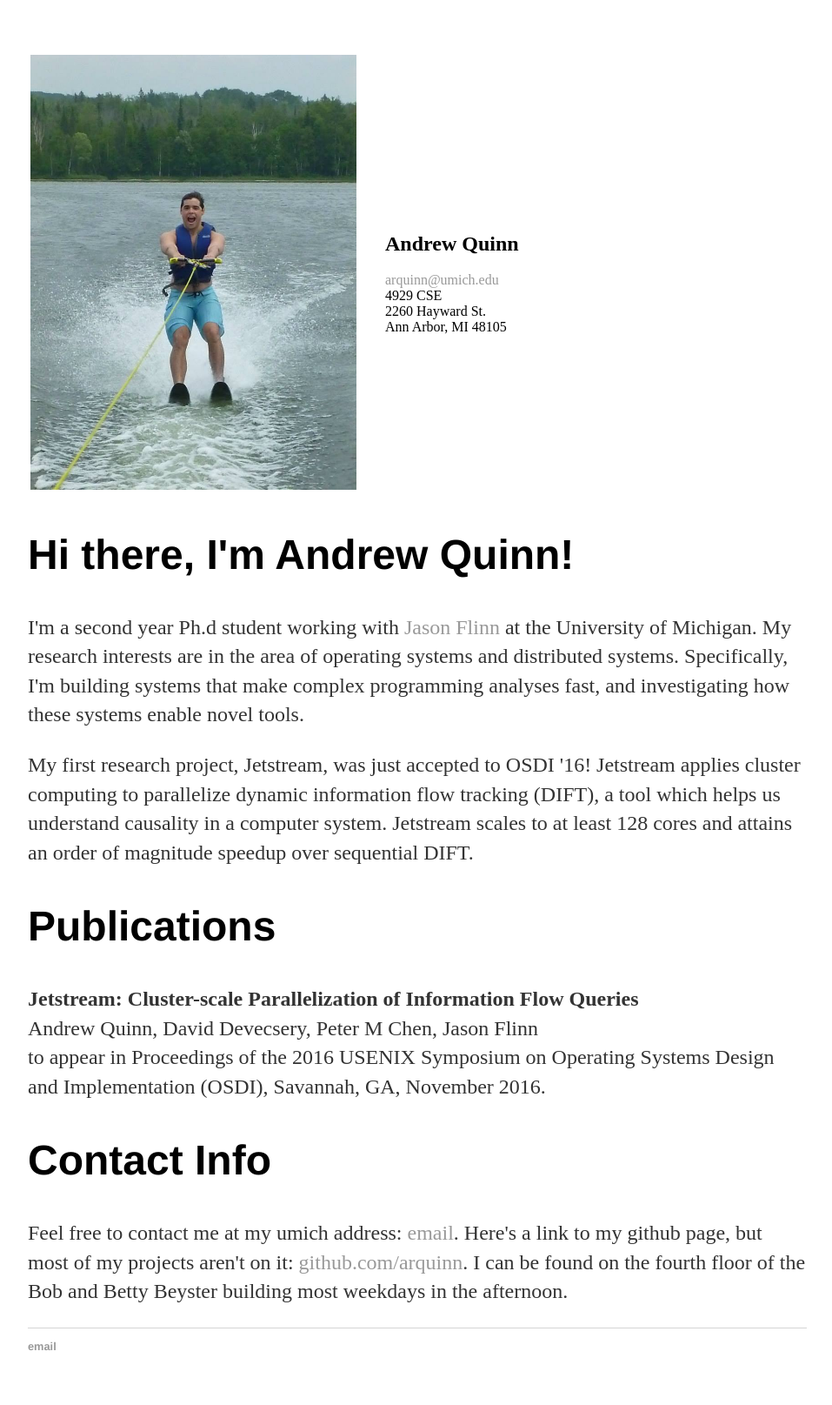
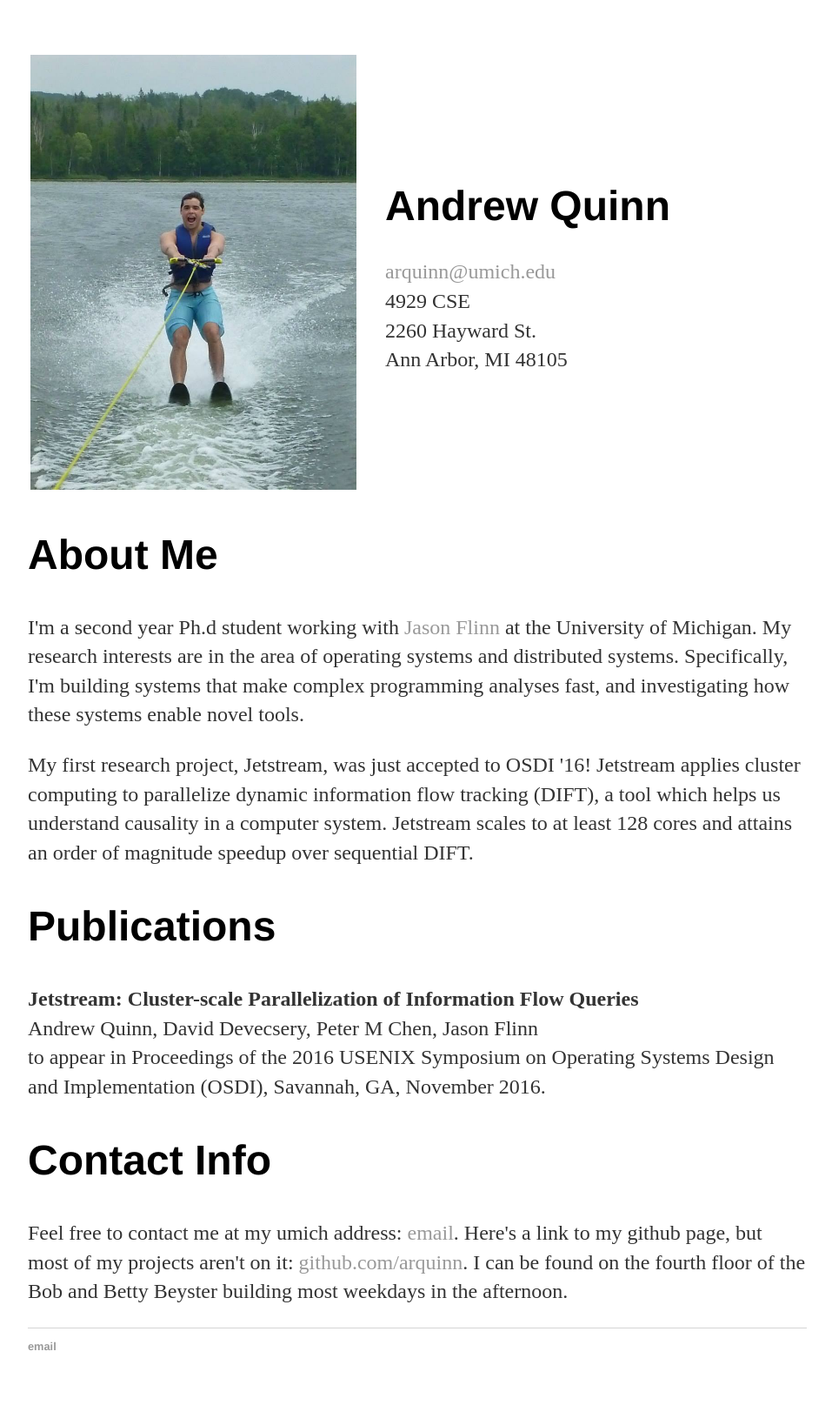
Before and after one commit to arquinn/arquinn.github.io, a Jekyll site: the page index.html, which Jekyll copies as it is, in a window 1280 px wide. Shown: the whole page at 87% size, without its empty margins (160-1117 px from the left). Built offline with Jekyll 4.4.1, drawn with Linux system fonts in a browser that asks for light colours.

Commit message:
Update index.html

```diff
--- a/index.html
+++ b/index.html
@@ -25,18 +25,20 @@
 		</tr>
 		<tr>
 			<td>
-			<h2> Andrew Quinn</h2>
+			<h1> Andrew Quinn</h1>
+			<p>
 			<a href="mailto:arquinn@umich.edu">arquinn@umich.edu</a> <br>
 			4929 CSE <br>
 			2260 Hayward St. <br>
 			Ann Arbor, MI 48105 <br>
+			</p>
 			</td>
 		</tr>
 	</table>
 
 		<section id="about">
 			<div class="blurb">
-				<h1>Hi there, I'm Andrew Quinn!</h1>
+				<h1>About Me</h1>
 				<p>I'm a second year Ph.d student working with <a href="http://web.eecs.umich.edu/~jflinn/">Jason Flinn</a> at the University of Michigan. My research interests are in the area of operating systems and distributed systems. Specifically, I'm building systems that make complex programming analyses fast, and investigating how these systems enable novel tools.
 				</p>
 				<p> My first research project, Jetstream, was just accepted to OSDI '16! Jetstream applies cluster computing to parallelize dynamic information flow tracking (DIFT), a tool which helps us understand causality in a computer system. Jetstream scales to at least 128 cores and attains an order of magnitude speedup over sequential DIFT.
```
